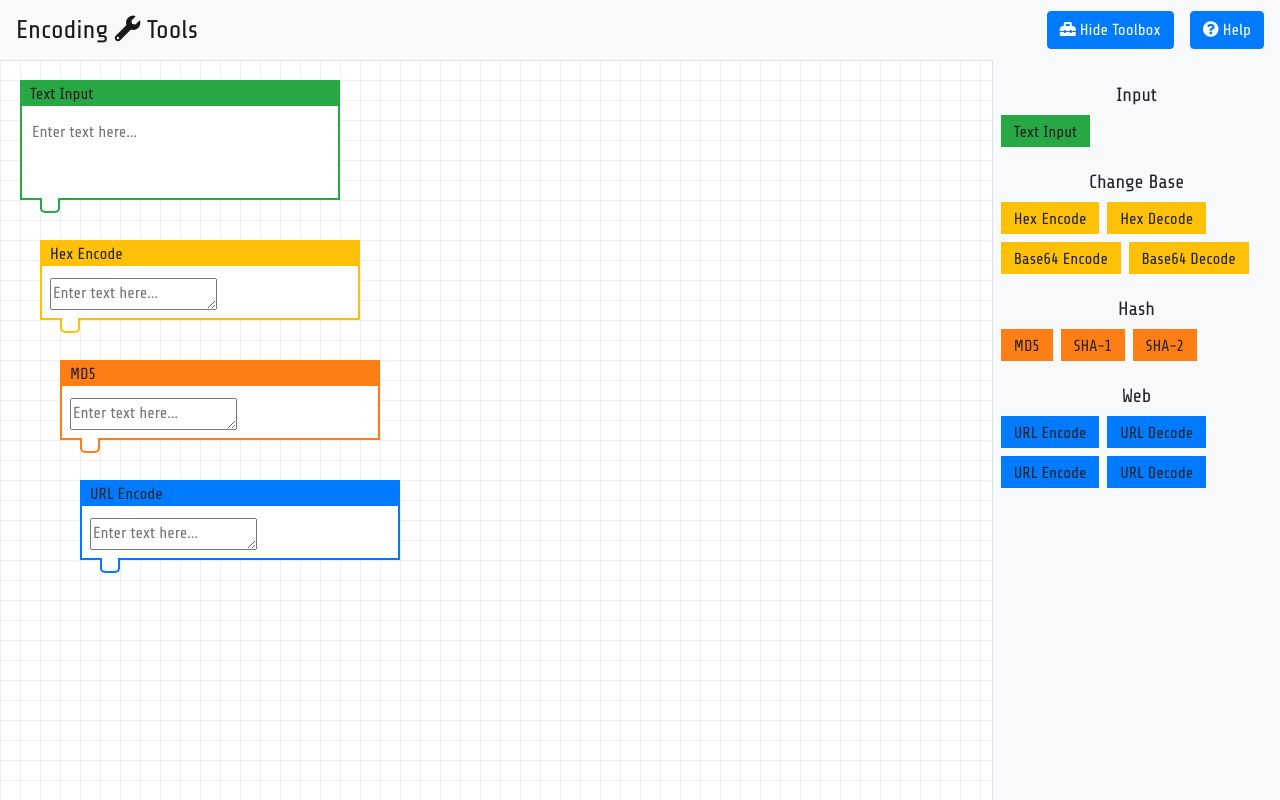
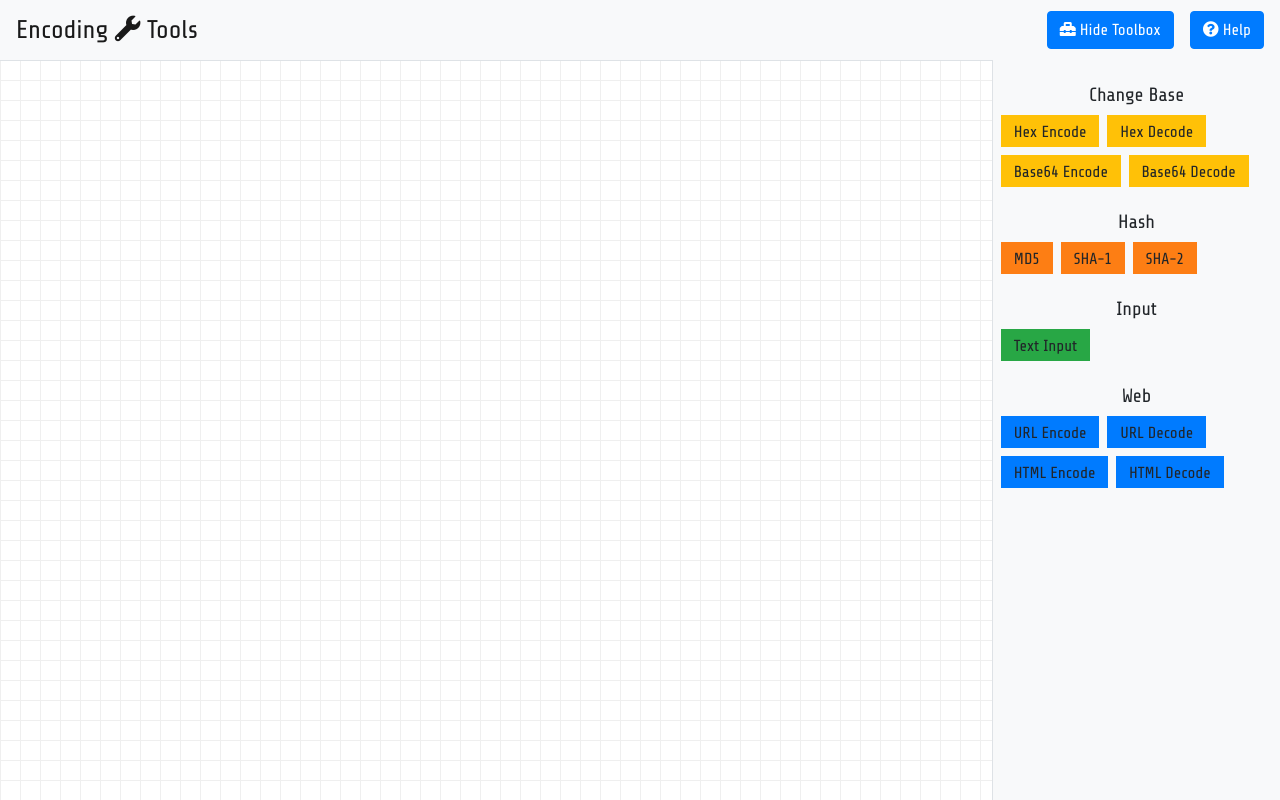
Before and after one commit to mehaase/encoding-tools, a Svelte app: page / in a window 1280 px wide. Built offline with nearby package versions, Linux system fonts and the light colour scheme.

Commit message:
Implement drag and drop from toolbox to workspace.

```diff
--- a/src/Gadget.svelte
+++ b/src/Gadget.svelte
@@ -5,10 +5,10 @@
 
 <div
     class="gadget {gadget.cssClass}-gadget"
-    style="left: calc(var(--cell-size) * {gadget.x});
-           top: calc(var(--cell-size) * {gadget.y});
-           width: calc(var(--cell-size) * {width ?? gadget.defaultWidth});
-           height: calc(var(--cell-size) * {height ?? gadget.defaultHeight});"
+    style="left: {gadget.x}px;
+           top: {gadget.y}px;
+           width: {width ?? gadget.defaultWidth}px;
+           height: {height ?? gadget.defaultHeight}px;"
 >
     <div class="header">{gadget.title}</div>
     <div class="content">
--- a/src/Toolbox.svelte
+++ b/src/Toolbox.svelte
@@ -1,75 +1,83 @@
 <script>
-    import {
-        HexEncodeGadget,
-        HexDecodeGadget,
-        Base64EncodeGadget,
-        Base64DecodeGadget,
-    } from "./gadgets/ChangeBaseGadgets";
-    import { Md5Gadget, Sha1Gadget, Sha2Gadget } from "./gadgets/HashGadgets";
-    import { InputGadget } from "./gadgets/InputGadgets";
-    import {
-        UrlEncodeGadget,
-        UrlDecodeGadget,
-        HtmlEncodeGadget,
-        HtmlDecodeGadget,
-    } from "./gadgets/WebGadgets";
+    import { tick } from "svelte";
+    import Gadget from "./Gadget.svelte";
+    import gadgetRegistry from "./gadgets/GadgetRegistry";
 
     export let hidden;
 
-    /**
-     * Represents the version of a gadget that is seen in the toolbox.
-     */
-    class GadgetHandle {
-        constructor(factory) {
-            this.factory = factory;
-            let gadget = factory();
-            this.family = gadget.family;
-            this.cssClass = gadget.cssClass;
-            this.title = gadget.title;
+    let families = [];
+    let gadgetRegistrationsByFamily = {};
+
+    for (let gadgetRegistration of gadgetRegistry.list()) {
+        let family = gadgetRegistration.family;
+        if (family in gadgetRegistrationsByFamily) {
+            gadgetRegistrationsByFamily[family].push(gadgetRegistration);
+        } else {
+            families.push(family);
+            gadgetRegistrationsByFamily[family] = [gadgetRegistration];
         }
     }
 
-    let gadgetHandles = [
-        new GadgetHandle(() => new InputGadget()),
-        new GadgetHandle(() => new HexEncodeGadget()),
-        new GadgetHandle(() => new HexDecodeGadget()),
-        new GadgetHandle(() => new Base64EncodeGadget()),
-        new GadgetHandle(() => new Base64DecodeGadget()),
-        new GadgetHandle(() => new Md5Gadget()),
-        new GadgetHandle(() => new Sha1Gadget()),
-        new GadgetHandle(() => new Sha2Gadget()),
-        new GadgetHandle(() => new UrlEncodeGadget()),
-        new GadgetHandle(() => new UrlDecodeGadget()),
-        new GadgetHandle(() => new HtmlEncodeGadget()),
-        new GadgetHandle(() => new HtmlDecodeGadget()),
-    ];
+    let draggedGadget;
+    let dragProxyElement;
 
-    let families = [];
-    let gadgetHandlesByFamily = {};
+    // When a drag starts, show a proxy object that can be dragged around.
+    async function handleDragStart(event, gadgetRegistration) {
+        event.stopPropagation();
+        draggedGadget = gadgetRegistry.build(gadgetRegistration.classId);
 
-    for (let gadgetHandle of gadgetHandles) {
-        let family = gadgetHandle.family;
-        if (family in gadgetHandlesByFamily) {
-            gadgetHandlesByFamily[family].push(gadgetHandle);
-        } else {
-            families.push(family);
-            gadgetHandlesByFamily[family] = [gadgetHandle];
-        }
+        // Wait one tick for Svelte to render the <Gadget/>.
+        await tick();
+
+        // Set the drag image location to be proportional to the location of
+        // the click within the gadget handle.
+        let tclient = event.target;
+        let header = dragProxyElement.querySelector("div.header");
+        let offsetX = Math.round(
+            (event.offsetX / tclient.clientWidth) * header.clientWidth
+        );
+        let offsetY = Math.round(
+            (event.offsetY / tclient.clientHeight) * header.clientHeight
+        );
+        event.dataTransfer.setDragImage(dragProxyElement, offsetX, offsetY);
+        let dragData = {
+            classId: draggedGadget.getClassId(),
+            offsetX: offsetX,
+            offsetY: offsetY,
+        };
+        event.dataTransfer.setData(
+            "application/vnd.encodingtools-gadget",
+            JSON.stringify(dragData)
+        );
+    }
+
+    // When the drag ends, hide the proxy object.
+    function handleDragEnd(event) {
+        draggedGadget = null;
     }
 </script>
 
 <div id="toolbox" class:hidden>
     {#each families as family}
         <h2>{family}</h2>
-        {#each gadgetHandlesByFamily[family] as gadgetHandle}
+        {#each gadgetRegistrationsByFamily[family] as gadgetRegistration}
             <div
-                class="gadget-handle {gadgetHandle.cssClass}-gadget"
+                class="gadget-handle {gadgetRegistration.cssClass}-gadget"
                 draggable="true"
+                on:dragstart={(event) =>
+                    handleDragStart(event, gadgetRegistration)}
+                on:dragend={(event) => handleDragEnd(event, gadgetRegistration)}
             >
-                {gadgetHandle.title}
+                {gadgetRegistration.title}
             </div>
         {/each}
     {/each}
+</div>
+
+<div id="drag-proxy" bind:this={dragProxyElement}>
+    {#if draggedGadget}
+        <Gadget gadget={draggedGadget} />
+    {/if}
 </div>
 
 <style>
@@ -114,4 +122,12 @@
         margin-right: 0.5rem;
         margin-bottom: 0.5rem;
     }
+
+    /* This element must be attached to the DOM and visible, so it is placed just off
+    the bottom right corner of the screen. */
+    div#drag-proxy {
+        position: absolute;
+        left: 100vw;
+        top: 100vh;
+    }
 </style>
--- a/src/Workspace.svelte
+++ b/src/Workspace.svelte
@@ -1,21 +1,51 @@
 <script>
     import Gadget from "./Gadget.svelte";
+    import gadgetRegistry from "./gadgets/GadgetRegistry";
     import { HexEncodeGadget } from "./gadgets/ChangeBaseGadgets";
     import { Md5Gadget } from "./gadgets/HashGadgets";
     import { InputGadget } from "./gadgets/InputGadgets";
     import { UrlEncodeGadget } from "./gadgets/WebGadgets";
 
-    const gadget3 = new InputGadget(1, 1);
-    const gadget1 = new HexEncodeGadget(2, 9);
-    const gadget2 = new Md5Gadget(3, 15);
-    const gadget4 = new UrlEncodeGadget(4, 21);
+    let gadgets = [
+        // new InputGadget(1 * 20, 1 * 20),
+        // new HexEncodeGadget(2 * 20, 9 * 20),
+        // new Md5Gadget(3 * 20, 15 * 20),
+        // new UrlEncodeGadget(4 * 20, 21 * 20),
+    ];
+
+    // Handle drag-over events in the workspace.
+    //
+    // This is used to drag gadgets from the drawer and drop them onto the
+    // workspace.
+    function handleDragOver(event) {
+        event.preventDefault();
+    }
+
+    // Handle drop events in the workspace.
+    //
+    // This is used to drag gadgets from the drawer and drop them onto the
+    // workspace.
+    function handleDrop(event) {
+        event.preventDefault();
+        let gadgetInfo = JSON.parse(
+            event.dataTransfer.getData("application/vnd.encodingtools-gadget")
+        );
+
+        let newGadget = gadgetRegistry.build(
+            gadgetInfo.classId,
+            event.clientX - gadgetInfo.offsetX,
+            event.clientY - gadgetInfo.offsetY - 60
+        );
+        console.log(newGadget);
+        gadgets.push(newGadget);
+        gadgets = gadgets;
+    }
 </script>
 
-<div id="workspace">
-    <Gadget gadget={gadget1} />
-    <Gadget gadget={gadget2} />
-    <Gadget gadget={gadget3} />
-    <Gadget gadget={gadget4} />
+<div id="workspace" on:dragover={handleDragOver} on:drop={handleDrop}>
+    {#each gadgets as gadget (gadget.id)}
+        <Gadget {gadget} />
+    {/each}
 </div>
 
 <style>
--- a/src/gadgets/BaseGadget.js
+++ b/src/gadgets/BaseGadget.js
@@ -1,19 +1,36 @@
+let gadgetCounter = 0;
+
 // Gadget classes encapsulate behavior about gadgets.
 export default class BaseGadget {
     /**
      * Initialize the gadget model to reasonable defaults.
-     * TODO params
+     * @param {number} x
+     * @param {number} y
      */
     constructor(x, y) {
+        this.id = gadgetCounter++;
         this.family = null;
         this.title = null;
         this.cssClass = null;
         this.x = x;
         this.y = y;
-        this.defaultWidth = 16;
-        this.defaultHeight = 4;
+        this.defaultWidth = 16 * 20;
+        this.defaultHeight = 4 * 20;
     }
 
+    /**
+     * Return a unique ID for the gadget class.
+     */
+    getClassId() {
+        let temp = `${this.family}.${this.title}`;
+        return temp.toLocaleLowerCase().replace(/ /g, "_");
+    }
+
+    /**
+     * Default implementation of transform is an identity function.
+     * @param  {...any} inputs
+     * @returns The inputs as a new array.
+     */
     transform(...inputs) {
         return [...inputs];
     }
--- a/src/gadgets/ChangeBaseGadgets.js
+++ b/src/gadgets/ChangeBaseGadgets.js
@@ -1,4 +1,5 @@
 import BaseGadget from './BaseGadget'
+import gadgetRegistry from './GadgetRegistry';
 
 /**
  * Shared behavior for all change-of base gadgets.
@@ -28,6 +29,7 @@ export class HexEncodeGadget extends BaseChangeBaseGadget {
         this.title = "Hex Encode";
     }
 }
+gadgetRegistry.register((...args) => new HexEncodeGadget(...args));
 
 /**
  * Decode hex characters (base 16) to binary data.
@@ -42,6 +44,7 @@ export class HexDecodeGadget extends BaseChangeBaseGadget {
         this.title = "Hex Decode";
     }
 }
+gadgetRegistry.register((...args) => new HexDecodeGadget(...args));
 
 /**
  * Encode binary data to base64 characters.
@@ -56,6 +59,7 @@ export class Base64EncodeGadget extends BaseChangeBaseGadget {
         this.title = "Base64 Encode";
     }
 }
+gadgetRegistry.register((...args) => new Base64EncodeGadget(...args));
 
 /**
  * Decode base64 characters to binary data.
@@ -70,3 +74,4 @@ export class Base64DecodeGadget extends BaseChangeBaseGadget {
         this.title = "Base64 Decode";
     }
 }
+gadgetRegistry.register((...args) => new Base64DecodeGadget(...args));
--- /dev/null
+++ b/src/gadgets/GadgetRegistry.js
@@ -0,0 +1,79 @@
+/**
+ * Stores useful metadata about each gadget.
+ */
+class GadgetRegistration {
+    /**
+     * Constructor.
+     * @param {string} classId
+     * @param {string} family
+     * @param {string} title
+     * @param {string} cssClass
+     */
+    constructor(classId, family, title, cssClass) {
+        this.classId = classId;
+        this.family = family;
+        this.title = title;
+        this.cssClass = cssClass;
+    }
+}
+
+/**
+ * A hybrid factory/registry for gadget objects.
+ *
+ * The main design goal is to construct gadgets based on a unique classId, which is
+ * necessary since only strings can be passed through drag-and-drop.
+ */
+class GadgetRegistry {
+    /**
+     * Constructor.
+     */
+    constructor() {
+        this.gadgetRegistrations = [];
+        this.gadgetBuildersByClassId = {};
+    }
+
+    /**
+     * Build a new gadget with the specified classId.
+     * @param {string} classId
+     * @param {...any} args Arguments passed to the builder.
+     */
+    build(classId, ...args) {
+        let builder = this.gadgetBuildersByClassId[classId];
+        if (!builder) {
+            throw new Error(`No builder found for "${classId}".`);
+        }
+        return builder(...args);
+    }
+
+    /**
+     * @returns Array of GadgetRegistration
+     */
+    list() {
+        return this.gadgetRegistrations;
+    }
+
+    /**
+     * Register a new gadget. Since JavaScript does not treat classes as objects, we
+     * must pass in a builder function that creates a specific class of gadget.
+     * @param {function} gadgetBuilder A function that can build instances of a gadget
+     * class.
+     */
+    register(gadgetBuilder) {
+        let gadget = gadgetBuilder();
+        let classId = gadget.getClassId();
+        if (classId in this.gadgetBuildersByClassId) {
+            throw new Error(`Attempted to register gadget "${classId}" twice.`);
+        }
+        let reg = new GadgetRegistration(
+            classId,
+            gadget.family,
+            gadget.title,
+            gadget.cssClass
+        );
+        this.gadgetRegistrations.push(reg);
+        this.gadgetBuildersByClassId[classId] = gadgetBuilder;
+    }
+}
+
+let gadgetRegistry = new GadgetRegistry();
+export default gadgetRegistry;
--- a/src/gadgets/HashGadgets.js
+++ b/src/gadgets/HashGadgets.js
@@ -1,4 +1,5 @@
 import BaseGadget from './BaseGadget'
+import gadgetRegistry from './GadgetRegistry';
 
 class BaseHashGadget extends BaseGadget {
     /**
@@ -22,6 +23,7 @@ export class Md5Gadget extends BaseHashGadget {
         this.title = "MD5";
     }
 }
+gadgetRegistry.register((...args) => new Md5Gadget(...args));
 
 export class Sha1Gadget extends BaseHashGadget {
     /**
@@ -33,6 +35,7 @@ export class Sha1Gadget extends BaseHashGadget {
         this.title = "SHA-1";
     }
 }
+gadgetRegistry.register((...args) => new Sha1Gadget(...args));
 
 export class Sha2Gadget extends BaseHashGadget {
     /**
@@ -44,3 +47,4 @@ export class Sha2Gadget extends BaseHashGadget {
         this.title = "SHA-2";
     }
 }
+gadgetRegistry.register((...args) => new Sha2Gadget(...args));
--- a/src/gadgets/InputGadgets.js
+++ b/src/gadgets/InputGadgets.js
@@ -1,4 +1,5 @@
 import BaseGadget from './BaseGadget'
+import gadgetRegistry from './GadgetRegistry';
 
 class BaseInputGadget extends BaseGadget {
     /**
@@ -9,7 +10,7 @@ class BaseInputGadget extends BaseGadget {
         super(x, y);
         this.family = "Input";
         this.cssClass = "input";
-        this.defaultHeight = 6;
+        this.defaultHeight = 6 * 20;
     }
 }
 
@@ -23,3 +24,4 @@ export class InputGadget extends BaseInputGadget {
         this.title = "Text Input";
     }
 }
+gadgetRegistry.register((...args) => new InputGadget(...args));
--- a/src/gadgets/WebGadgets.js
+++ b/src/gadgets/WebGadgets.js
@@ -1,4 +1,5 @@
 import BaseGadget from './BaseGadget'
+import gadgetRegistry from './GadgetRegistry';
 
 class BaseWebGadget extends BaseGadget {
     /**
@@ -22,6 +23,7 @@ export class UrlEncodeGadget extends BaseWebGadget {
         this.title = "URL Encode";
     }
 }
+gadgetRegistry.register((...args) => new UrlEncodeGadget(...args));
 
 export class UrlDecodeGadget extends BaseWebGadget {
     /**
@@ -33,6 +35,7 @@ export class UrlDecodeGadget extends BaseWebGadget {
         this.title = "URL Decode";
     }
 }
+gadgetRegistry.register((...args) => new UrlDecodeGadget(...args));
 
 export class HtmlEncodeGadget extends BaseWebGadget {
     /**
@@ -41,9 +44,10 @@ export class HtmlEncodeGadget extends BaseWebGadget {
      */
     constructor(x, y) {
         super(x, y);
-        this.title = "URL Encode";
+        this.title = "HTML Encode";
     }
 }
+gadgetRegistry.register((...args) => new HtmlEncodeGadget(...args));
 
 export class HtmlDecodeGadget extends BaseWebGadget {
     /**
@@ -52,6 +56,7 @@ export class HtmlDecodeGadget extends BaseWebGadget {
      */
     constructor(x, y) {
         super(x, y);
-        this.title = "URL Decode";
+        this.title = "HTML Decode";
     }
 }
+gadgetRegistry.register((...args) => new HtmlDecodeGadget(...args));
```
